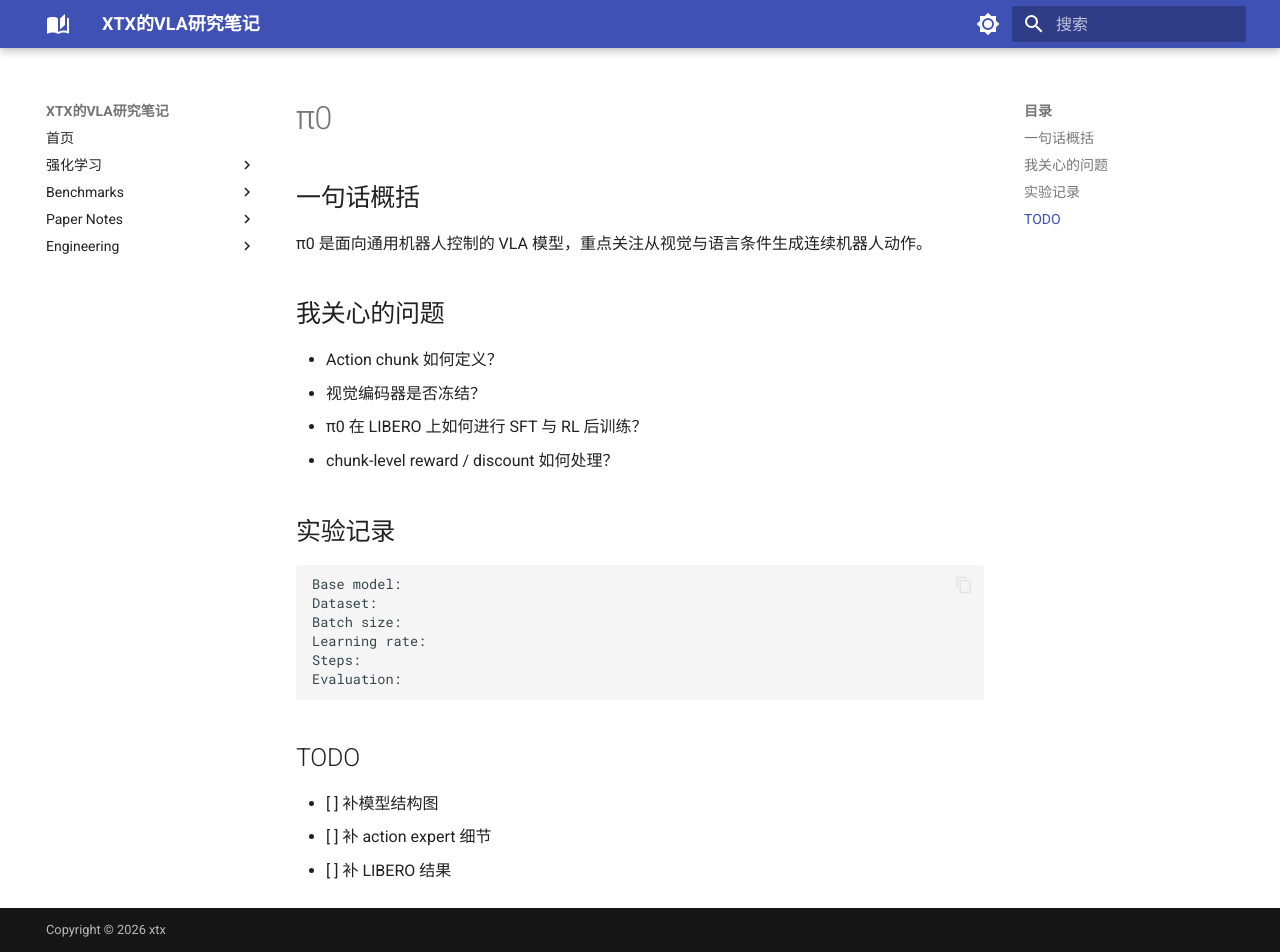
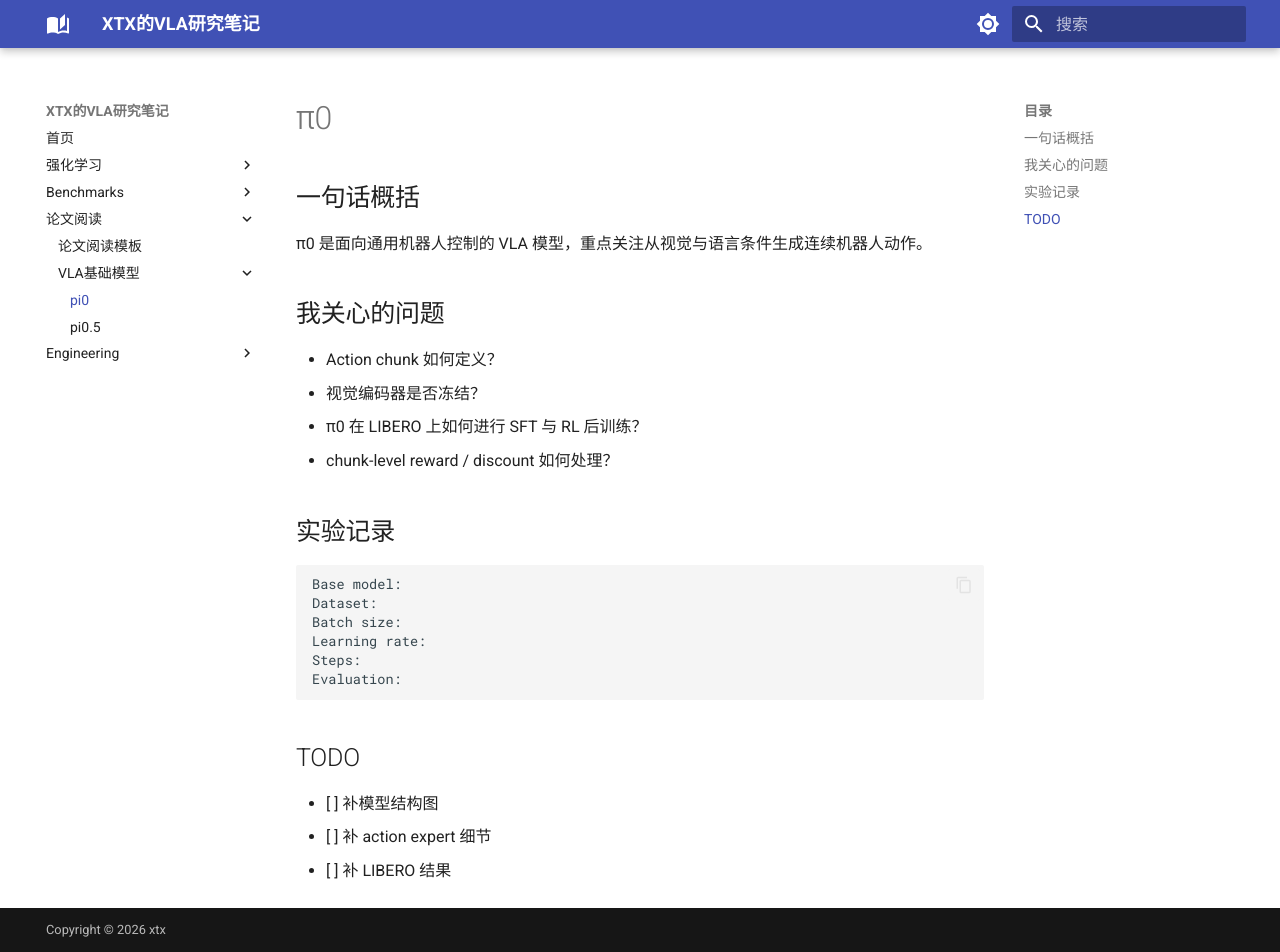
Before and after one commit to xtx1216/research-notes, an MkDocs documentation site: the page built from docs/Paper-Notes/vla_base/pi0.md, in a window 1280 px wide and 952 px high. Built offline with MkDocs 1.6.1 and Material for MkDocs 9.7.7, drawn with Linux system fonts in a browser that asks for light colours.

Commit message:
update notes

```diff
--- a/mkdocs.yml
+++ b/mkdocs.yml
@@ -149,10 +149,11 @@ nav:
   # 论文阅读
   # ----------------------------------------------------------
 
-  - Paper Notes:
-
-      - 论文阅读:
-          - 论文阅读模板: Paper-Notes/paper-template.md
+  - 论文阅读:
+        - 论文阅读模板: Paper-Notes/paper-template.md
+        - VLA基础模型:
+            - pi0: Paper-Notes/vla_base/pi0.md
+            - pi0.5: Paper-Notes/vla_base/pi05.md
 
 
   # ----------------------------------------------------------
```
Also changed, not shown: docs/Paper-Notes/vla_base/pi0.md (renamed from docs/VLA/pi0.md), docs/Paper-Notes/vla_base/pi05.md (renamed from docs/VLA/pi05.md), 2 other files.
